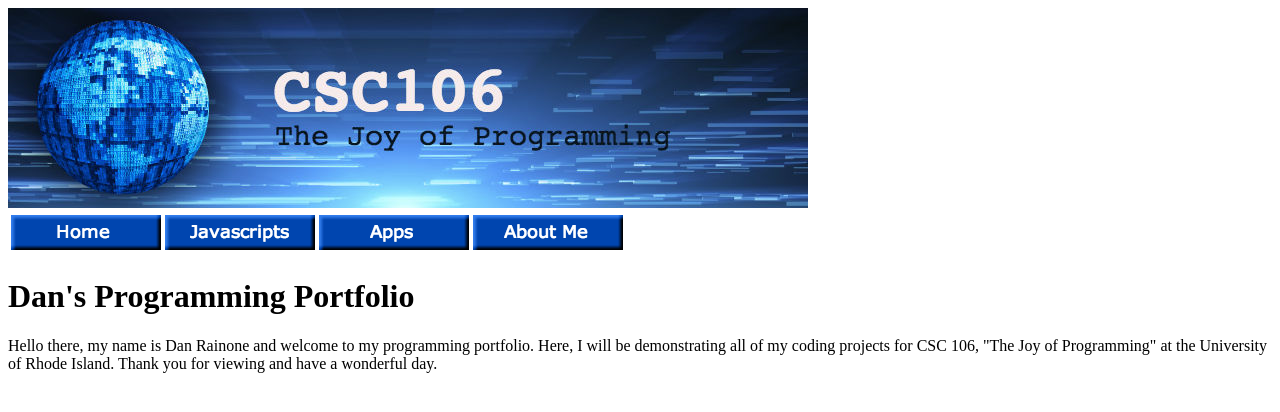
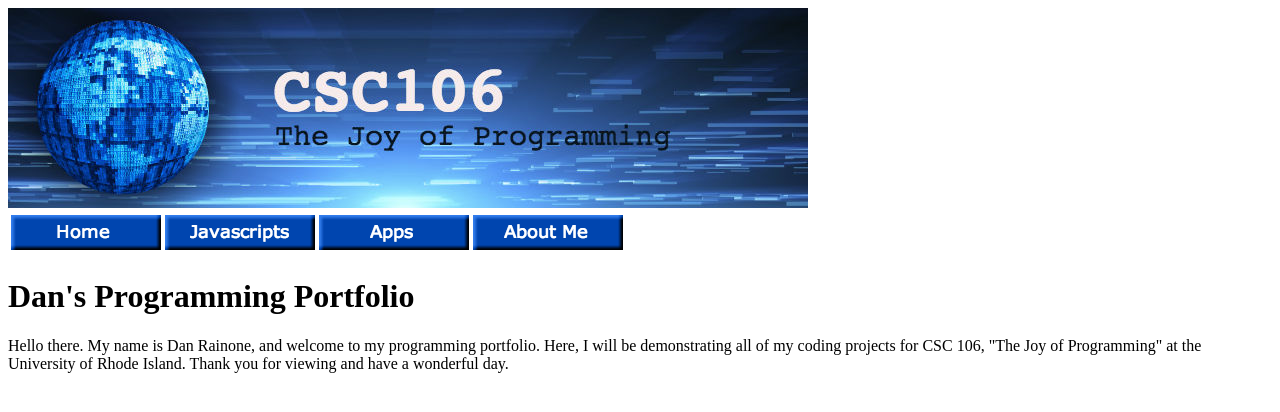
Before and after one commit to dmrainone/dmrainone.github.io, a plain HTML site: page index.html in a window 1280 px wide. Drawn offline with Linux system fonts and the light colour scheme.

Commit message:
Update index.html

```diff
--- a/index.html
+++ b/index.html
@@ -17,7 +17,7 @@
         <h1> Dan's Programming Portfolio </h1>
 
 
-        <p> Hello there, my name is Dan Rainone and welcome to my programming portfolio. Here, I will be demonstrating all of my coding projects for CSC 106, "The Joy of Programming" at the University of Rhode Island. Thank you for viewing and have a wonderful day.
+        <p> Hello there. My name is Dan Rainone, and welcome to my programming portfolio. Here, I will be demonstrating all of my coding projects for CSC 106, "The Joy of Programming" at the University of Rhode Island. Thank you for viewing and have a wonderful day.
 
 
 
```
